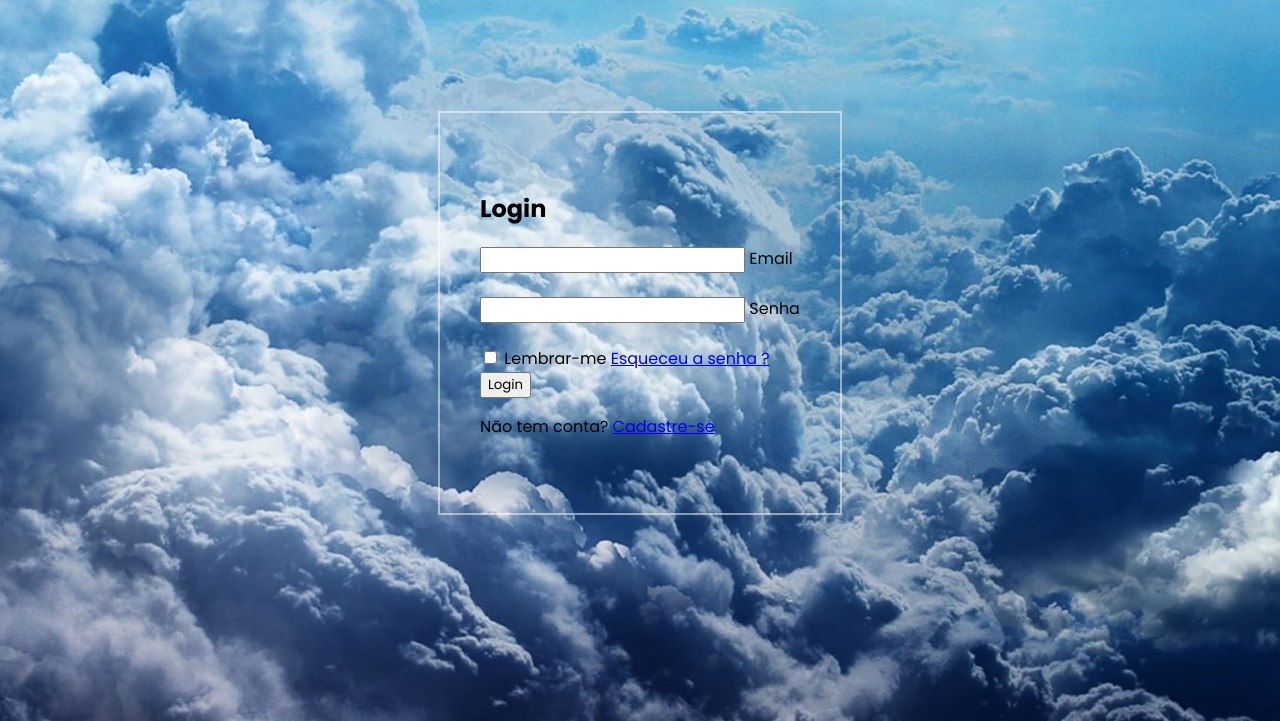
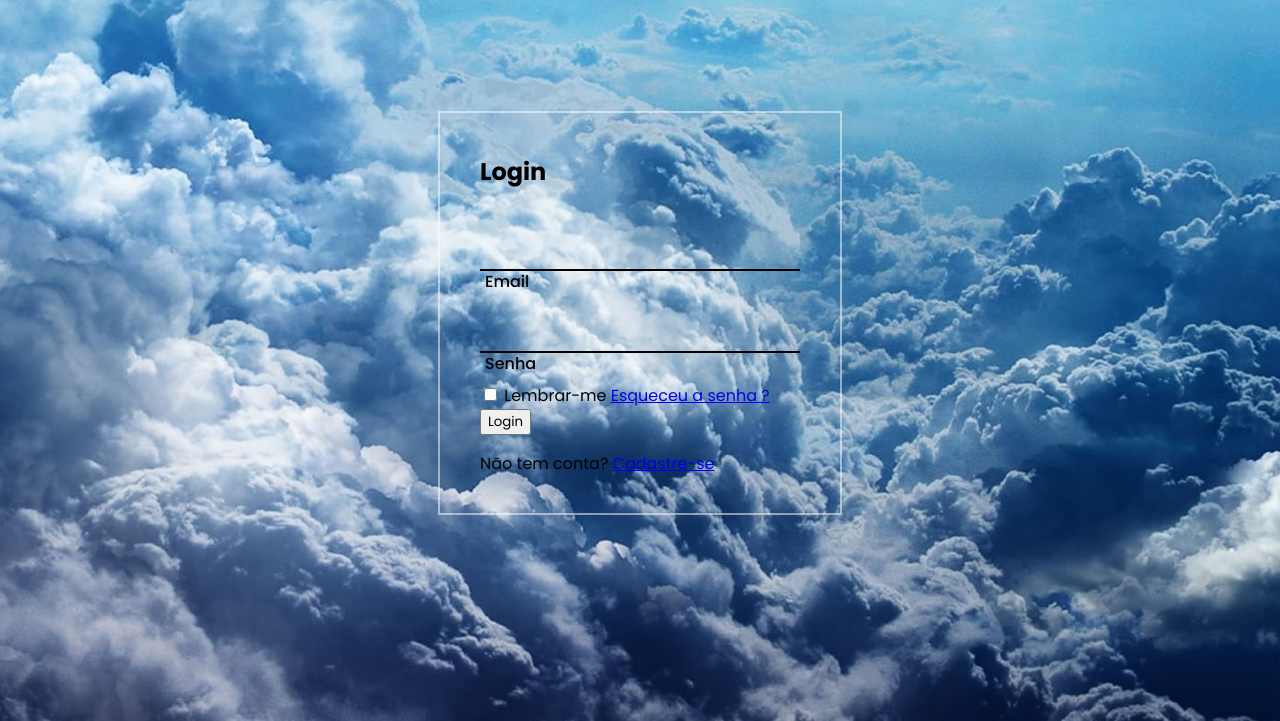
Before and after one commit to miguelalves10/form-html, a plain HTML site: page index.html in a window 1280 px wide. Shown: the part 95-816 px from the top of the page. Drawn offline with nearby package versions, Linux system fonts and the light colour scheme.

Commit message:
Ajeitando input e label

```diff
--- a/css/styles.css
+++ b/css/styles.css
@@ -90,5 +90,24 @@ main {
     position: relative;
     width: 100%;
     height: 50px;
-    border-bottom: ;
+    border-bottom: 2px solid black;
+    margin: 30px 0;
 }
+
+.input-box label {
+    position: absolute;
+    top: 50px;
+    left: 5px;
+    font-size: 1em;
+    color: black;
+    font-weight: 500;
+}
+
+.input-box input {
+    width: 100%;
+    height: 100%;
+    border: none;
+    outline: none;
+    background-color: transparent;
+    font-size: 1em;
+}
```
